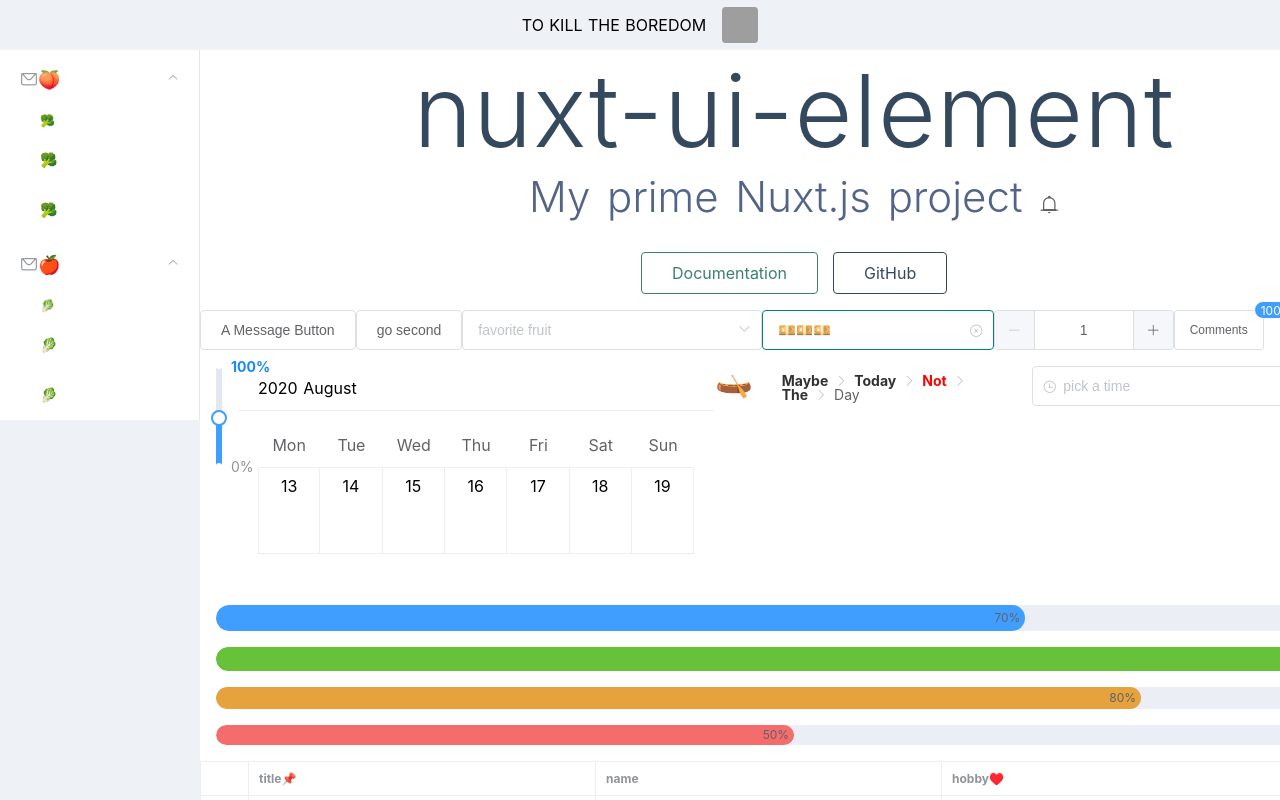
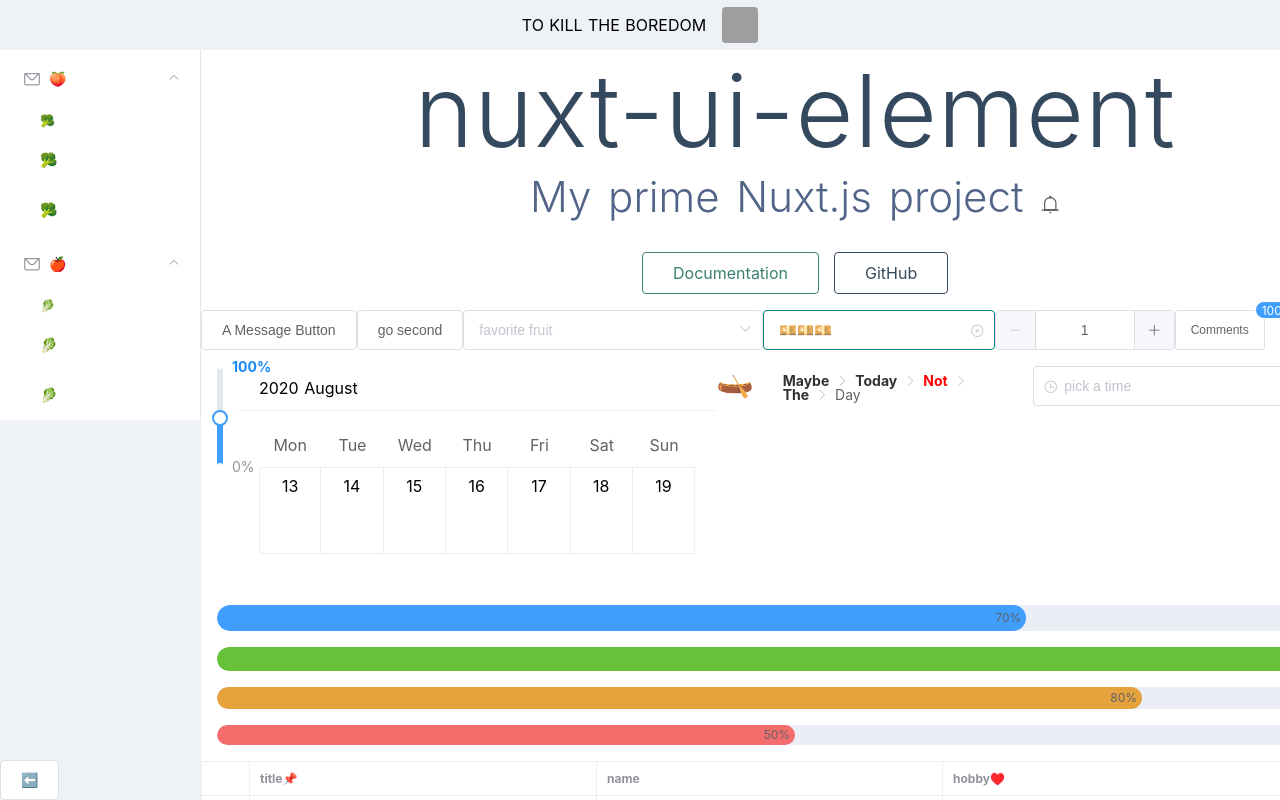
Before and after one commit to luml/nuxt-element-ui, a Nuxt app: page / in a window 1280 px wide. Shown: the top 800 px of the page. Built offline with nearby package versions, Linux system fonts and the light colour scheme; grey boxes are pictures that could not be loaded.

Commit message:
feat: update side menu

```diff
--- a/pages/index.vue
+++ b/pages/index.vue
@@ -8,11 +8,12 @@
       <el-avatar shape="square" :size="medium" :src="circleUrl"></el-avatar>
     </el-header>
     <el-container>
-      <el-aside width="200px" style="background-color: rgb(238, 241, 246)">
-        <el-menu :default-openeds="['1', '2']">
+      <el-aside width="auto" style="background-color: rgb(238, 241, 246)">
+        <el-menu :collapse="isCollapse" :default-openeds="['1', '2']">
           <el-submenu index="1">
             <template slot="title">
-              <i class="el-icon-message">🍑</i>
+              <i class="el-icon-message"></i>
+              <span>🍑</span>
             </template>
             <el-menu-item-group>
               <template slot="title">🥦</template>
@@ -22,7 +23,8 @@
           </el-submenu>
           <el-submenu index="2">
             <template slot="title">
-              <i class="el-icon-message">🍎</i>
+              <i class="el-icon-message"></i>
+              <span>🍎</span>
             </template>
             <el-menu-item-group>
               <template slot="title">🥬</template>
@@ -31,6 +33,12 @@
             </el-menu-item-group>
           </el-submenu>
         </el-menu>
+        <el-button v-if="isCollapse" class="side-foot" @click="(() => {
+            isCollapse = !isCollapse;
+          })">➡️</el-button>
+        <el-button v-else-if="!isCollapse" class="side-foot" @click="(() => {
+            isCollapse = !isCollapse;
+          })">⬅️</el-button>
       </el-aside>
       <el-container>
         <div class="container">
@@ -222,6 +230,7 @@
   },
   data() {
     return {
+      isCollapse: false,
       loading: false,
       drawer: false,
       email: "",
@@ -498,4 +507,8 @@
 .el-table .cell {
   line-height: 16px;
 }
+.side-foot {
+  position: fixed;
+  bottom: 0;
+}
 </style>
```
